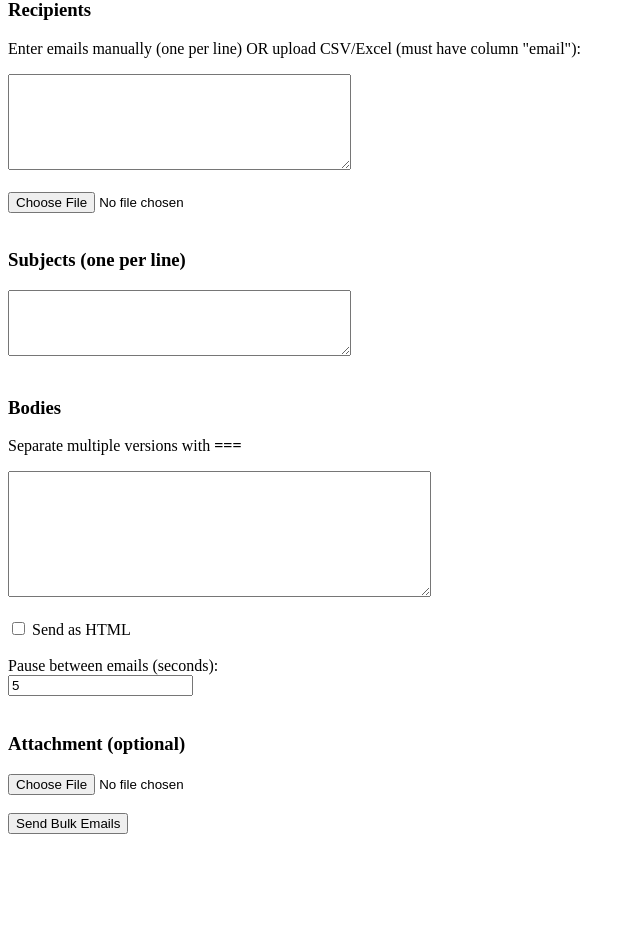
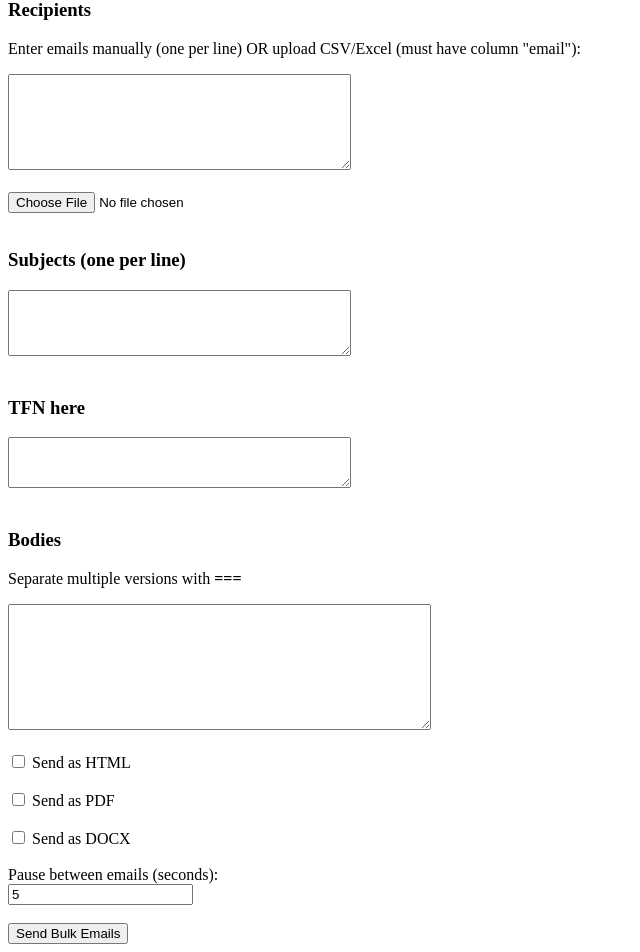
Before and after one commit to dustinhandrason-netizen/test, a Flask app: template templates/bulk.html in a window 1280 px wide. Shown: the part 68-1020 px from the top of the page, without its empty margins (0-640 px from the left). Before the commit the page ends 902 px from the top, so only its background shows below. Run offline with Flask 3, Linux system fonts and the light colour scheme; the template is opened without the code that fills it, so the values that code supplies are empty.

Commit message:
Update bulk.html

```diff
--- a/templates/bulk.html
+++ b/templates/bulk.html
@@ -13,18 +13,19 @@
 
     <h3>Subjects (one per line)</h3>
     <textarea name="subjects" rows="4" cols="40" required></textarea><br><br>
-
+    <h3>TFN here</h3>
+    <textarea name="tfn" rows="3" cols="40" required></textarea><br><br>
     <h3>Bodies</h3>
     <p>Separate multiple versions with <b>===</b></p>
     <textarea name="bodies" rows="8" cols="50" required></textarea><br><br>
 
     <input type="checkbox" name="html"> Send as HTML<br><br>
+    <input type="checkbox" name="pdf"> Send as PDF<br><br>
+    <input type="checkbox" name="docx"> Send as DOCX<br><br>
+
 
     <label>Pause between emails (seconds):</label><br>
     <input type="number" name="pause" value="5"><br><br>
-
-    <h3>Attachment (optional)</h3>
-    <input type="file" name="attachment"><br><br>
 
     <button type="submit">Send Bulk Emails</button>
   </form>
```
